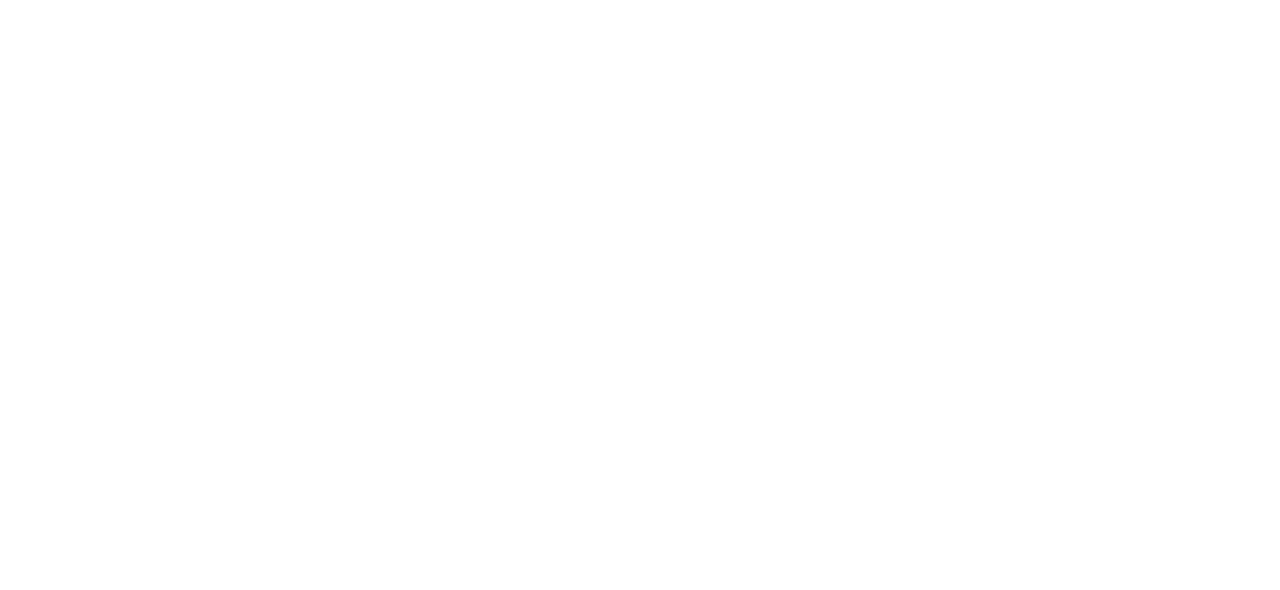
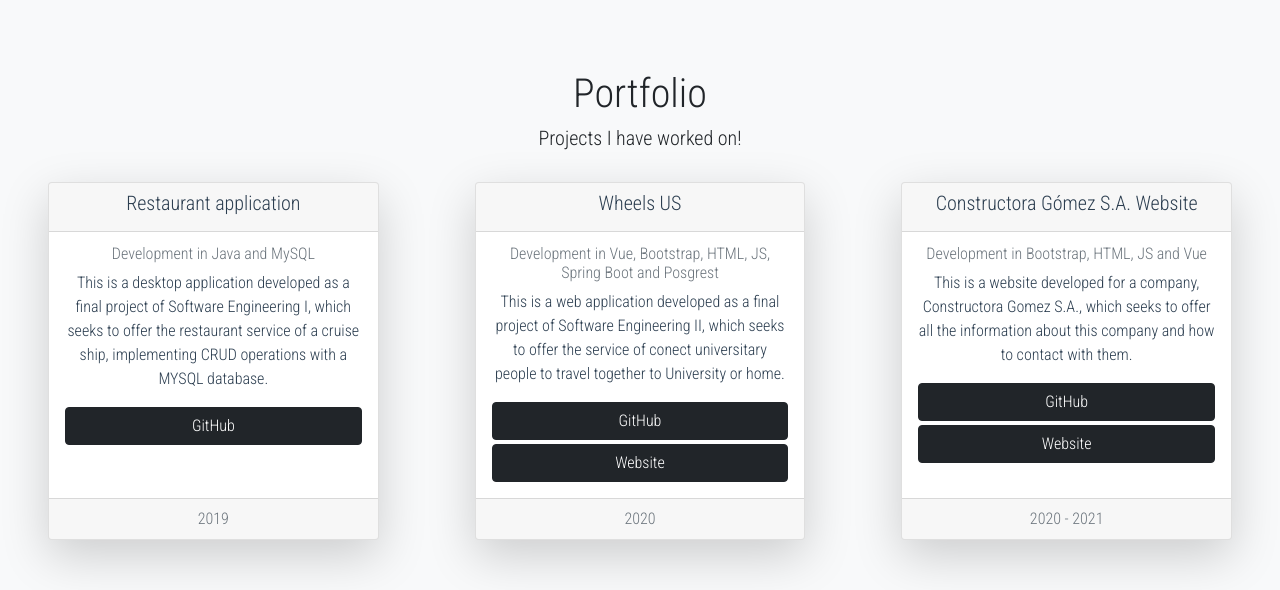
Before and after one commit to LeronArenwino/leron-arenwino-old, a Vue app: page / in a window 1280 px wide. Shown: the part 308-898 px from the top of the page. Before the commit the page ends 800 px from the top, so only its background shows below. Built offline with nearby package versions, Linux system fonts and the light colour scheme.

Commit message:
:zap: LePortfolio component was implemented

```diff
--- a/src/App.vue
+++ b/src/App.vue
@@ -2,16 +2,18 @@
   <div>
     <le-header></le-header>
     <le-about-me></le-about-me>
+    <le-portfolio></le-portfolio>
   </div>
 </template>
 
 <script>
 import LeHeader from "@/components/LeHeader";
 import LeAboutMe from "@/components/LeAboutMe";
+import LePortfolio from "@/components/LePortfolio";
 
 export default {
   name: "App",
-  components: { LeHeader, LeAboutMe },
+  components: { LeHeader, LeAboutMe, LePortfolio },
 };
 </script>
 
```
